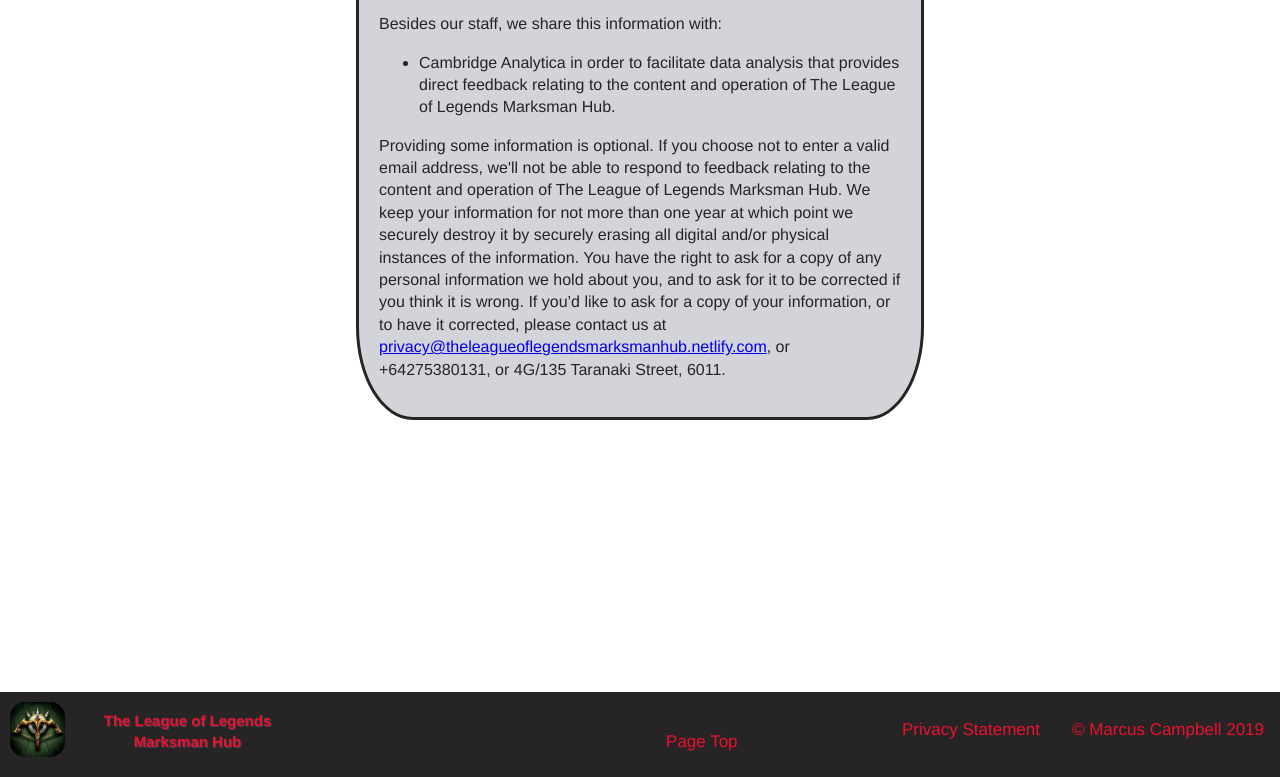
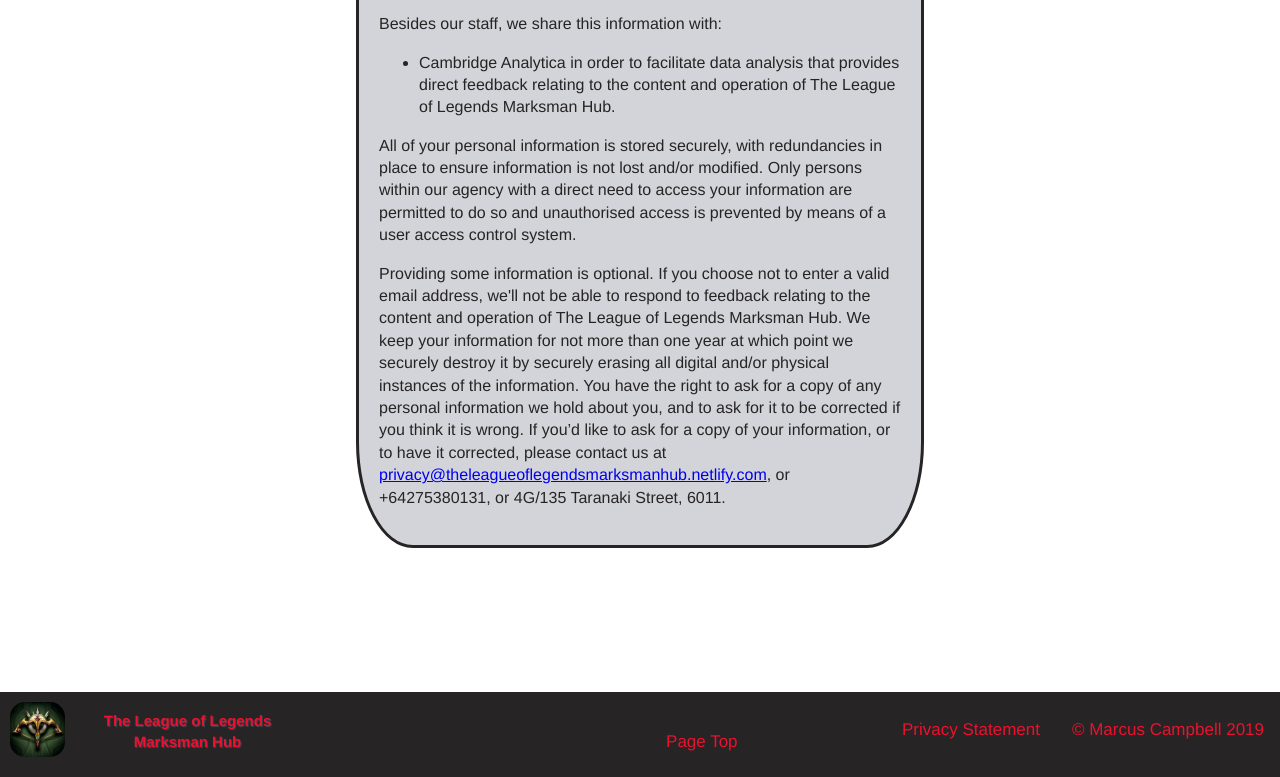
Before and after one commit to MLCampbell/adc-project2, a plain HTML site: page privacy.html in a window 1280 px wide. Shown: the part 1123-1900 px from the top of the page. Drawn offline with Linux system fonts and the light colour scheme.

Commit message:
Update privacy.html

```diff
--- a/privacy.html
+++ b/privacy.html
@@ -86,6 +86,9 @@ Adding desirability and CTA -->
 			<ul>
 				<li>Cambridge Analytica in order to facilitate data analysis that provides direct feedback relating to the content and operation of The League of Legends Marksman Hub.</li>
 			</ul>
+			<p>All of your personal information is stored securely, with redundancies in place to ensure information is not lost and/or modified. Only persons within our agency
+				with a direct need to access your information are permitted to do so and unauthorised access is prevented by means of a user access control system.
+			</p>
 			<p>Providing some information is optional. If you choose not to enter a valid email address, we'll not be able to respond to feedback relating to the content
 			and operation of The League of Legends Marksman Hub. We keep your information for not more than one year at which point we securely destroy it by securely
 			erasing all digital and/or physical instances of the information. You have the right to ask for a copy of any personal information we hold about you, and
```
